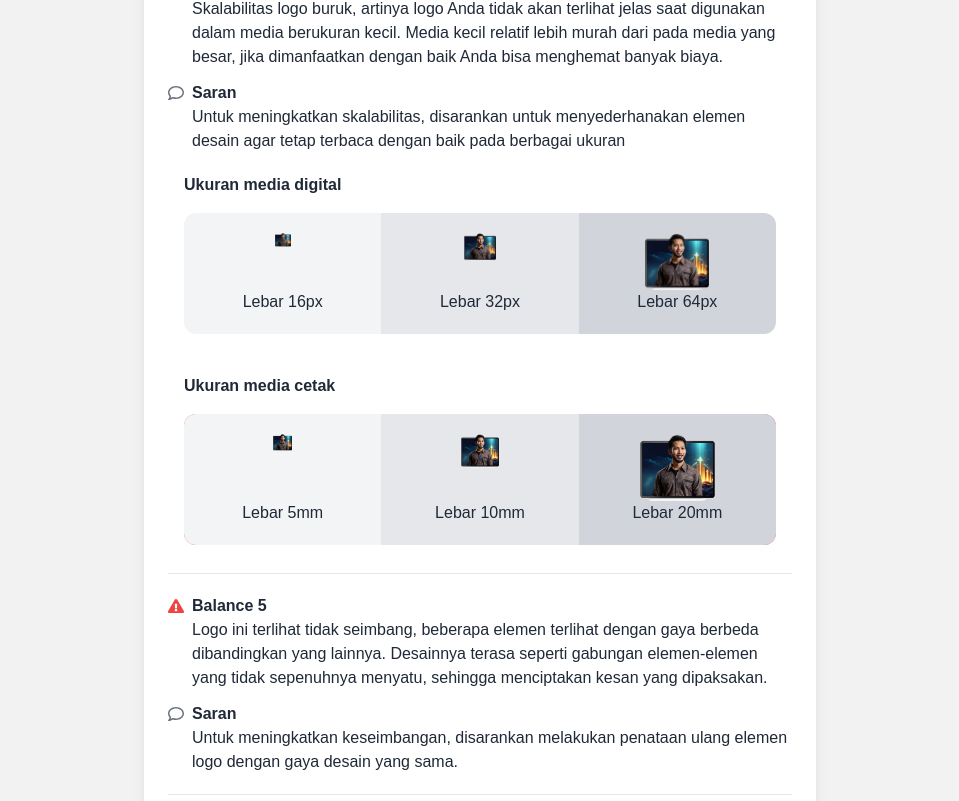
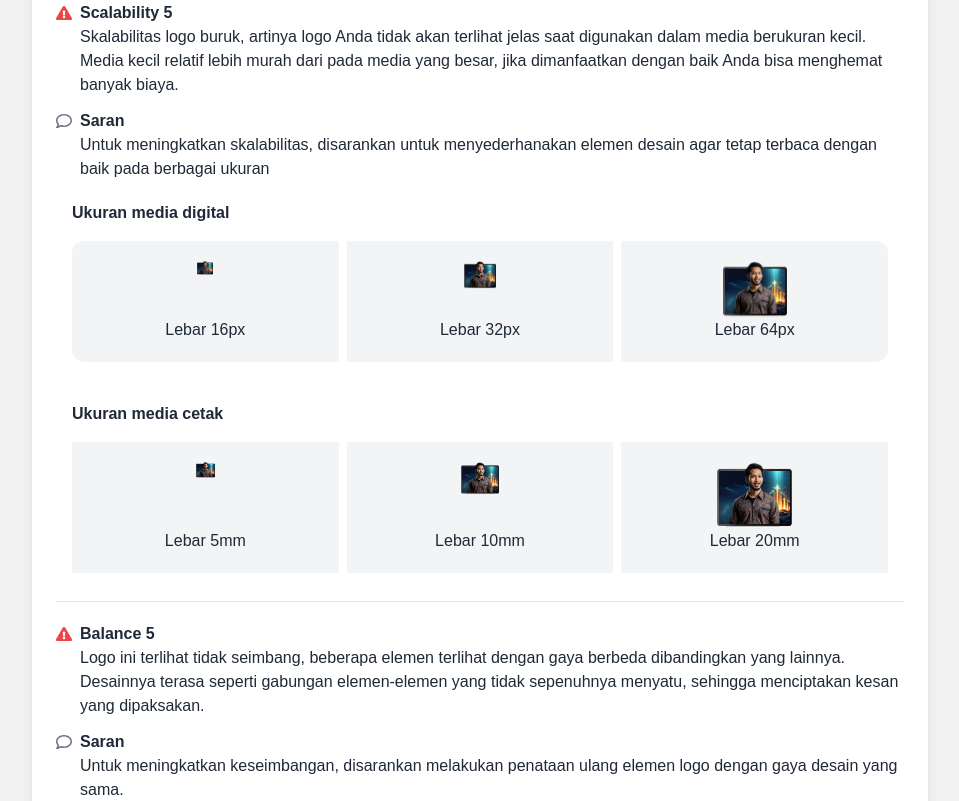
Before and after one commit to hurricaneregalia/isna, a Next.js app: page /logometer in a window 1280 px wide. Shown: the part 1996-2797 px from the top of the page, without its empty margins (160-1119 px from the left). Built offline with nearby package versions, Linux system fonts and the light colour scheme; no server answers; the database is empty; what tailwindcss-motion would draw is missing.

Commit message:
layout logometter ok

```diff
--- a/package.json
+++ b/package.json
@@ -11,6 +11,7 @@
   "dependencies": {
     "@headlessui/react": "^2.2.0",
     "firebase": "^11.1.0",
+    "html2pdf.js": "^0.10.2",
     "next": "14.2.22",
     "react": "^18",
     "react-dom": "^18",
--- /dev/null
+++ b/src/app/component/global/exportPdf.js
@@ -0,0 +1,30 @@
+"use client";
+import { useRef } from "react";
+import html2pdf from "html2pdf.js";
+
+const ExportToPDFButton = ({ children }) => {
+  const contentRef = useRef < HTMLDivElement > null;
+
+  const handleExportPDF = () => {
+    const element = contentRef.current;
+    if (element) {
+      html2pdf().from(element).save("logo_meter_report.pdf");
+    }
+  };
+
+  return (
+    <div>
+      {/* Tombol untuk mengekspor */}
+      <button onClick={handleExportPDF} className="bg-blue-500 text-white px-4 py-2 rounded-md">
+        Ekspor ke PDF
+      </button>
+
+      {/* Konten yang ingin diekspor */}
+      <div ref={contentRef} className="mt-5">
+        {children}
+      </div>
+    </div>
+  );
+};
+
+export default ExportToPDFButton;
--- a/src/app/component/ratingForm.js
+++ b/src/app/component/ratingForm.js
@@ -10,7 +10,6 @@ import WaBtn from "../logometer/waBtn";
 import LogoManipulator from "../logometer/logoManipulator";
 import LogoNegative from "../logometer/logoNegative";
 import LogoBackground from "../logometer/logoBackground";
-import LogoOutline from "../logometer/logoOutline";
 import LogoEffect from "../logometer/logoOutline";
 import LogoEffectInverse from "../logometer/logoOutlineInverse";
 import LogoEffectInverseBg from "../logometer/logoOutlineInverseBg";
@@ -179,16 +178,16 @@ const RatingForm = () => {
           ))}
           <div className="container mx-auto px-4 mb-10">
             <p className="mb-4 font-bold">Ukuran media digital</p>
-            <div className="grid grid-cols-1 sm:grid-cols-3 gap-0 rounded-xl overflow-hidden">
+            <div className="grid grid-cols-1 sm:grid-cols-3 gap-2 rounded-xl overflow-hidden">
               <div className="flex flex-col items-center text-center py-5 bg-gray-100">
                 <Image src={logo ? logo : imagePlaceholder} alt="Uploaded Logo" width={100} height={100} className="w-4 h-auto mb-3 sm:mb-0" />
                 <p className="mt-auto">Lebar 16px</p>
               </div>
-              <div className="flex flex-col items-center text-center py-5 bg-gray-200">
+              <div className="flex flex-col items-center text-center py-5 bg-gray-100">
                 <Image src={logo ? logo : imagePlaceholder} alt="Uploaded Logo" width={100} height={100} className="w-8 h-auto mb-3 sm:mb-0" />
                 <p className="mt-auto">Lebar 32px</p>
               </div>
-              <div className="flex flex-col items-center text-center py-5 bg-gray-300 w-full">
+              <div className="flex flex-col items-center text-center py-5 bg-gray-100 w-full">
                 <Image src={logo ? logo : imagePlaceholder} alt="Uploaded Logo" width={100} height={100} className="w-16 h-auto mb-3 sm:mb-0" />
                 <p className="mt-auto">Lebar 64px</p>
               </div>
@@ -196,16 +195,16 @@ const RatingForm = () => {
           </div>
           <div className="container mx-auto px-4 pb-7 border-b">
             <p className="mb-4 font-bold">Ukuran media cetak</p>
-            <div className="grid grid-cols-1 sm:grid-cols-3 gap-0 rounded-xl overflow-hidden bg-red-500">
+            <div className="grid grid-cols-1 sm:grid-cols-3 gap-2 rounded-xl overflow-hidde">
               <div className="flex flex-col items-center text-center py-5 bg-gray-100">
                 <Image src={logo ? logo : imagePlaceholder} alt="Uploaded Logo" width={100} height={100} className={`${logoMeterCss.wMm5} h-auto mb-3 sm:mb-0`} />
                 <p className="mt-auto">Lebar 5mm</p>
               </div>
-              <div className="flex flex-col items-center text-center py-5 bg-gray-200">
+              <div className="flex flex-col items-center text-center py-5 bg-gray-100">
                 <Image src={logo ? logo : imagePlaceholder} alt="Uploaded Logo" width={100} height={100} className={`${logoMeterCss.wCm1} h-auto mb-3 sm:mb-0`} />
                 <p className="mt-auto">Lebar 10mm</p>
               </div>
-              <div className="flex flex-col items-center text-center py-5 bg-gray-300 w-full">
+              <div className="flex flex-col items-center text-center py-5 bg-gray-100 w-full">
                 <Image src={logo ? logo : imagePlaceholder} alt="Uploaded Logo" width={100} height={100} className={`${logoMeterCss.wCm2} h-auto mb-3 sm:mb-0`} />
                 <p className="mt-auto">Lebar 20mm</p>
               </div>
@@ -239,16 +238,20 @@ const RatingForm = () => {
           ))}
           <div className="container mx-auto px-4 pb-7">
             <p className="mb-4 font-bold">Variasi logo</p>
-            <div className="grid grid-cols-1 sm:grid-cols-3 gap-0 rounded-xl overflow-hidden bg-red-500">
+            <div className="grid grid-cols-1 sm:grid-cols-2 gap-2 rounded-xl overflow-hidden">
+              <div className="flex flex-col items-center text-center p-3 bg-gray-100 gap-3">
+                <Image src={logo ? logo : imagePlaceholder} alt="Uploaded Logo" width={100} height={100} className="w-full h-auto" />
+                <p className="mt-auto">Logo original</p>
+              </div>
               <div className="flex flex-col items-center text-center p-3 bg-gray-100 gap-3">
                 <LogoManipulator imageUrl={logo ? logo : imagePlaceholder} />
                 <p className="mt-auto">Logo positif</p>
               </div>
-              <div className="flex flex-col items-center text-center p-3 bg-gray-200 gap-3">
+              <div className="flex flex-col items-center text-center p-3 bg-gray-100 gap-3">
                 <LogoNegative imageUrl={logo ? logo : imagePlaceholder} />
                 <p className="mt-auto">Logo negatif</p>
               </div>
-              <div className="flex flex-col items-center text-center p-3 bg-gray-300 w-full gap-3">
+              <div className="flex flex-col items-center text-center p-3 bg-gray-100 w-full gap-3">
                 <div className=" w-full h-full bg-blue-500 p-0">
                   <LogoBackground imageUrl={logo ? logo : imagePlaceholder} imgPlaceholder={imagePlaceholder} />
                 </div>
@@ -258,20 +261,24 @@ const RatingForm = () => {
           </div>
           <div className="container mx-auto px-4 pb-7">
             <p className="mb-4 font-bold">Logo outline</p>
-            <div className="grid grid-cols-1 sm:grid-cols-3 gap-0 rounded-xl overflow-hidden bg-red-500">
+            <div className="grid grid-cols-1 sm:grid-cols-2 gap-2 rounded-xl overflow-hidden">
+              <div className="flex flex-col items-center text-center p-3 bg-gray-100 gap-3">
+                <Image src={logo ? logo : imagePlaceholder} alt="Uploaded Logo" width={100} height={100} className="w-full h-auto" />
+                <p className="mt-auto">Logo original</p>
+              </div>
               <div className="flex flex-col items-center text-center p-3 bg-gray-100 gap-3">
                 <LogoEffect imageUrl={logo ? logo : imagePlaceholder} />
-                <p className="mt-auto">Logo positif</p>
+                <p className="mt-auto">Logo outline positif</p>
               </div>
-              <div className="flex flex-col items-center text-center p-3 bg-gray-200 gap-3">
+              <div className="flex flex-col items-center text-center p-3 bg-gray-100 gap-3">
                 <LogoEffectInverse imageUrl={logo ? logo : imagePlaceholder} />
-                <p className="mt-auto">Logo negatif</p>
+                <p className="mt-auto">Logo outline negatif</p>
               </div>
-              <div className="flex flex-col items-center text-center p-3 bg-gray-300 w-full gap-3">
+              <div className="flex flex-col items-center text-center p-3 bg-gray-100 w-full gap-3">
                 <div className=" w-full h-full bg-blue-500 p-0">
                   <LogoEffectInverseBg imageUrl={logo ? logo : imagePlaceholder} imgPlaceholder={imagePlaceholder} />
                 </div>
-                <p className="mt-auto">Background logo</p>
+                <p className="mt-auto">Background logo outline</p>
               </div>
             </div>
           </div>
--- a/src/app/logometer/logoManipulator.js
+++ b/src/app/logometer/logoManipulator.js
@@ -14,7 +14,10 @@ export default function LogoManipulator({ imageUrl }) {
     // Set the willReadFrequently attribute to improve performance with frequent getImageData calls
     canvas.willReadFrequently = true;
 
-    img.onload = () => {
+    const handleImageLoad = () => {
+      // Clear the canvas before starting manipulation
+      ctx.clearRect(0, 0, canvas.width, canvas.height);
+
       // Set canvas size to image size
       canvas.width = img.width;
       canvas.height = img.height;
@@ -49,9 +52,18 @@ export default function LogoManipulator({ imageUrl }) {
       setModifiedImage(modifiedImageURL);
     };
 
+    // Set image load event
+    img.onload = handleImageLoad;
+
     // Handle error loading image
     img.onerror = () => {
       console.error("Image failed to load");
+    };
+
+    // Return cleanup function to remove event listeners
+    return () => {
+      img.onload = null;
+      img.onerror = null;
     };
   }, [imageUrl]);
 
--- a/src/app/logometer/logoMeterCard.js
+++ b/src/app/logometer/logoMeterCard.js
@@ -2,5 +2,5 @@ import React from "react";
 
 export default function LogoMeterCard({ children, mb }) {
   const mbFx = mb ? mb : "mb-5";
-  return <div className={`bg-white p-6 rounded-2xl shadow-lg w-full max-w-2xl ${mbFx}`}>{children}</div>;
+  return <div className={`bg-white p-6 rounded-2xl shadow-lg w-full max-w-4xl ${mbFx}`}>{children}</div>;
 }
```
Also changed, not shown: 1 other file (tests, documents, lock files or other folders).
